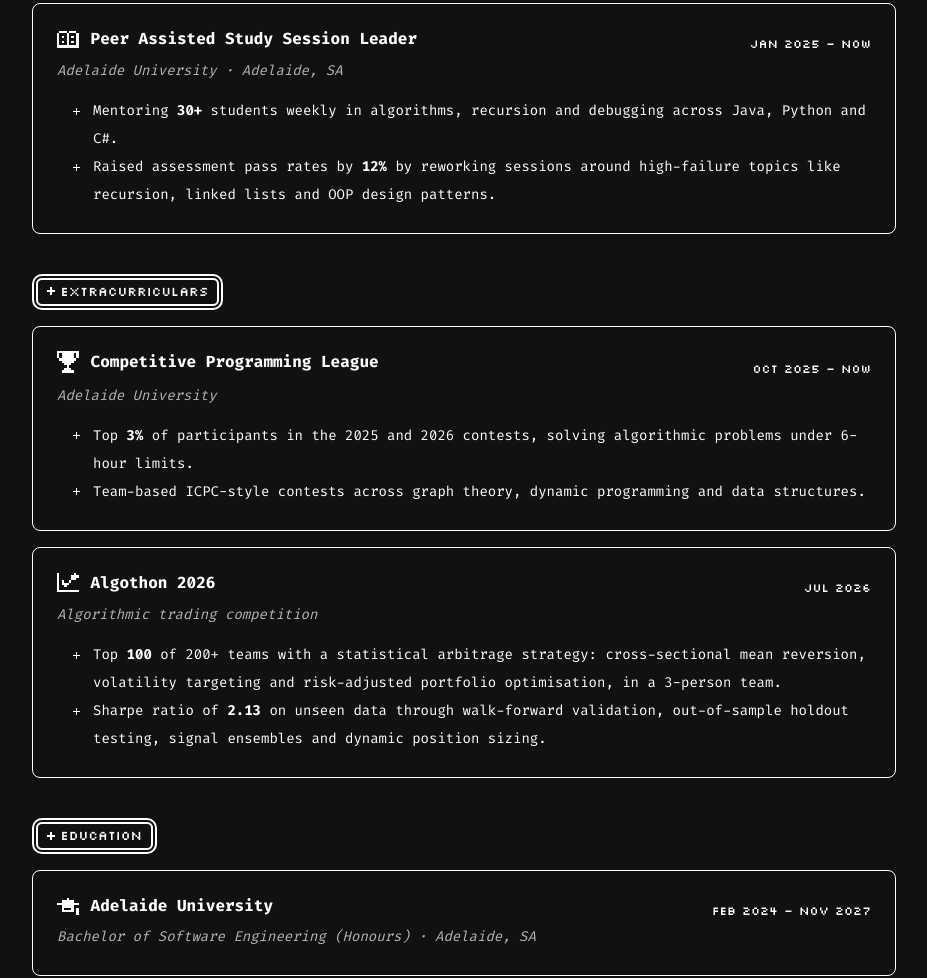
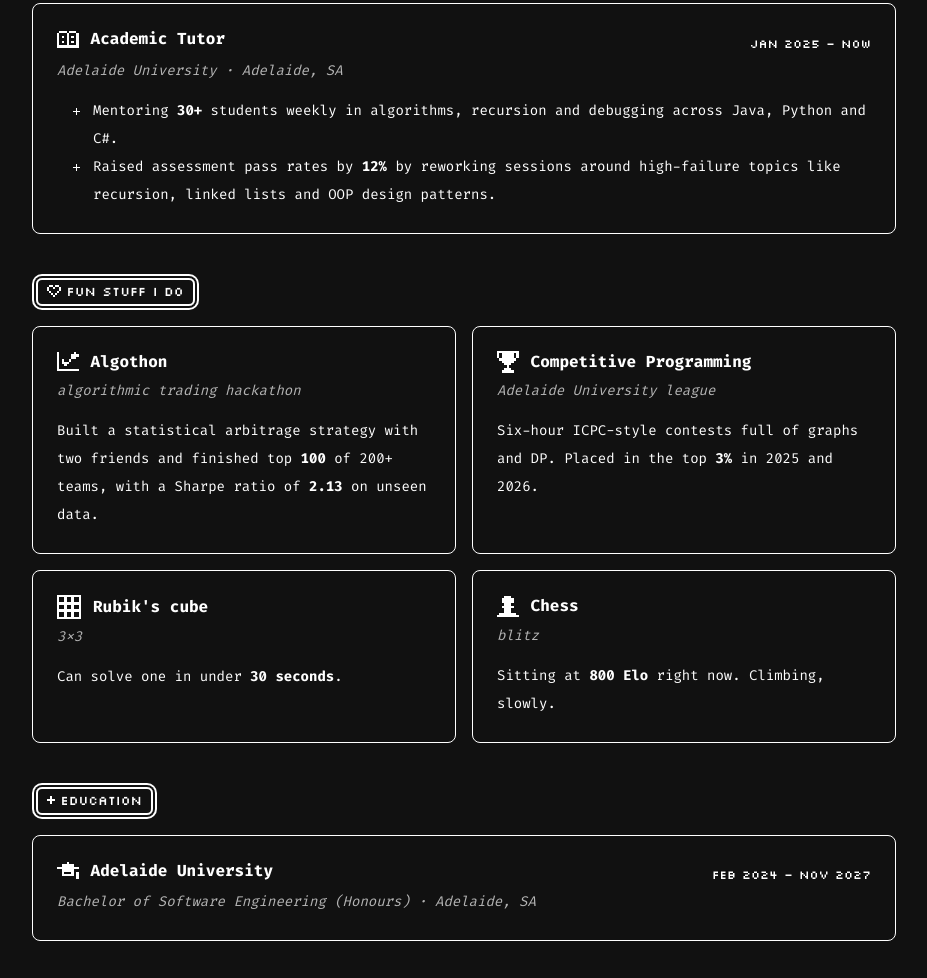
Before and after one commit to nhantran1711/simontran.dev, a plain HTML site: page experience.html in a window 1280 px wide. Shown: the part 971-1949 px from the top of the page, without its empty margins (176-1103 px from the left). Drawn offline with Linux system fonts and the light colour scheme.

Commit message:
feat: update experience section with new activities and rename role; enhance CSS for fun elements and sticky footer

```diff
--- a/css/style.css
+++ b/css/style.css
@@ -236,3 +236,11 @@ ul li:hover::before { background-image: var(--sparkle-pink); }
 .uses-head { display: flex; align-items: center; gap: .6rem; }
 .uses-head .meta { margin-right: .4rem; }
 .card li .meta { display: inline-block; min-width: 2.5rem; font-family: var(--pixel); font-size: 11px; }
+
+/* ---------- fun stuff ---------- */
+.fun h2 { font-size: 16px; display: flex; align-items: center; gap: .75rem; }
+.fun:hover { border-color: var(--accent); }
+
+/* ---------- sticky footer: pin to the bottom of short pages ---------- */
+body { display: flex; flex-direction: column; min-height: 100vh; min-height: 100dvh; }
+body > main { flex: 1 0 auto; }
--- a/experience.html
+++ b/experience.html
@@ -69,7 +69,7 @@
 
             <article class="card role">
                 <header class="role__head">
-                    <h2><span class="px" data-px="book" data-scale="2.4"></span>Peer Assisted Study Session Leader</h2>
+                    <h2><span class="px" data-px="book" data-scale="2.4"></span>Academic Tutor</h2>
                     <span class="role__date">Jan 2025 – now</span>
                 </header>
                 <p class="role__org">Adelaide University · Adelaide, SA</p>
@@ -80,34 +80,34 @@
             </article>
         </div>
 
-        <!-- extracurriculars -->
+        <!-- fun stuff -->
         <div class="section-head">
-            <span class="badge"><span class="px" data-px="sparkle" data-scale="1.6"></span>extracurriculars</span>
+            <span class="badge"><span class="px" data-px="heartOutline" data-scale="2"></span>fun stuff i do</span>
         </div>
 
-        <div class="timeline">
-            <article class="card role">
-                <header class="role__head">
-                    <h2><span class="px" data-px="trophy" data-scale="2.4"></span>Competitive Programming League</h2>
-                    <span class="role__date">Oct 2025 – now</span>
-                </header>
-                <p class="role__org">Adelaide University</p>
-                <ul>
-                    <li>Top <strong>3%</strong> of participants in the 2025 and 2026 contests, solving algorithmic problems under 6-hour limits.</li>
-                    <li>Team-based ICPC-style contests across graph theory, dynamic programming and data structures.</li>
-                </ul>
+        <div class="grid-2">
+            <article class="card fun">
+                <h2><span class="px" data-px="chart" data-scale="2.4"></span>Algothon</h2>
+                <p class="role__org">algorithmic trading hackathon</p>
+                <p>Built a statistical arbitrage strategy with two friends and finished top <strong>100</strong> of 200+ teams, with a Sharpe ratio of <strong>2.13</strong> on unseen data.</p>
             </article>
 
-            <article class="card role">
-                <header class="role__head">
-                    <h2><span class="px" data-px="chart" data-scale="2.4"></span>Algothon 2026</h2>
-                    <span class="role__date">Jul 2026</span>
-                </header>
-                <p class="role__org">Algorithmic trading competition</p>
-                <ul>
-                    <li>Top <strong>100</strong> of 200+ teams with a statistical arbitrage strategy: cross-sectional mean reversion, volatility targeting and risk-adjusted portfolio optimisation, in a 3-person team.</li>
-                    <li>Sharpe ratio of <strong>2.13</strong> on unseen data through walk-forward validation, out-of-sample holdout testing, signal ensembles and dynamic position sizing.</li>
-                </ul>
+            <article class="card fun">
+                <h2><span class="px" data-px="trophy" data-scale="2.4"></span>Competitive Programming</h2>
+                <p class="role__org">Adelaide University league</p>
+                <p>Six-hour ICPC-style contests full of graphs and DP. Placed in the top <strong>3%</strong> in 2025 and 2026.</p>
+            </article>
+
+            <article class="card fun">
+                <h2><span class="px" data-px="cube" data-scale="2.4"></span>Rubik's cube</h2>
+                <p class="role__org">3x3</p>
+                <p>Can solve one in under <strong>30 seconds</strong>.</p>
+            </article>
+
+            <article class="card fun">
+                <h2><span class="px" data-px="pawn" data-scale="2.4"></span>Chess</h2>
+                <p class="role__org">blitz</p>
+                <p>Sitting at <strong>800 Elo</strong> right now. Climbing, slowly.</p>
             </article>
         </div>
 
--- a/js/main.js
+++ b/js/main.js
@@ -154,6 +154,18 @@
             "..XXXXX.X",
             "........X"
         ],
+        cube: [
+            "XXXXXXXXXX",
+            "X..X..X..X",
+            "X..X..X..X",
+            "XXXXXXXXXX",
+            "X..X..X..X",
+            "X..X..X..X",
+            "XXXXXXXXXX",
+            "X..X..X..X",
+            "X..X..X..X",
+            "XXXXXXXXXX"
+        ],
         gamepad: [
             ".XXXXXXXXX.",
             "X.........X",
```
